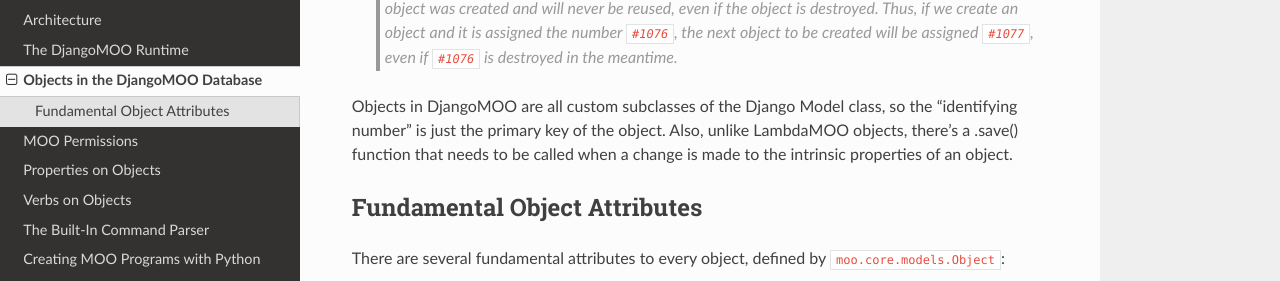
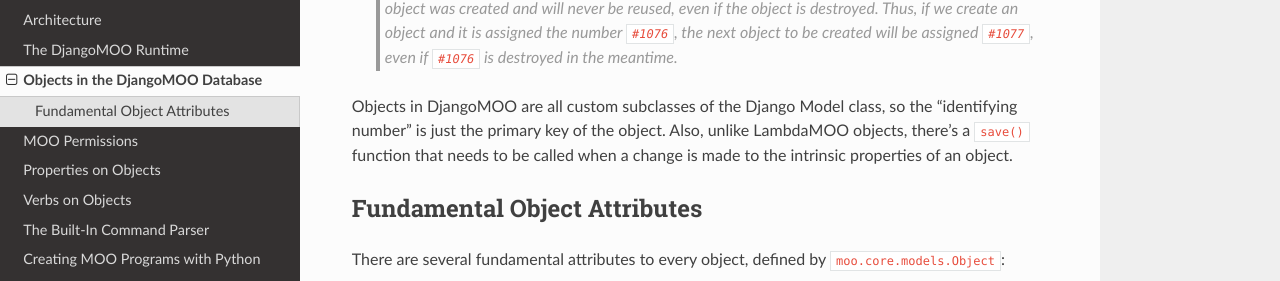
Before and after one commit to bubblehouse/django-moo, a Sphinx documentation site: the page built from docs/source/guide/03_objects.md, in a window 1280 px wide and 900 px high, scrolled down 340 px, cut to the strip 0-453 px from the top of the window. Shown: the part 161-442 px from the top of the strip. Built offline with Sphinx 7.4.7 and the Read the Docs theme 2.0.0, drawn with Linux system fonts in a browser that asks for light colours; pages that are not in the unit, such as notebooks, are missing from menus.

Commit message:
docs: small fix

```diff
--- a/docs/source/guide/03_objects.md
+++ b/docs/source/guide/03_objects.md
@@ -8,7 +8,7 @@
 >
 > The identifying number associated with an object is unique to that object. It was assigned when the object was created and will never be reused, even if the object is destroyed. Thus, if we create an object and it is assigned the number `#1076`, the next object to be created will be assigned `#1077`, even if `#1076` is destroyed in the meantime.
 
-Objects in DjangoMOO are all custom subclasses of the Django Model class, so the "identifying number" is just the primary key of the object. Also, unlike LambdaMOO objects, there's a .save() function that needs to be called when a change is made to the intrinsic properties of an object.
+Objects in DjangoMOO are all custom subclasses of the Django Model class, so the "identifying number" is just the primary key of the object. Also, unlike LambdaMOO objects, there's a `save()` function that needs to be called when a change is made to the intrinsic properties of an object.
 
 ## Fundamental Object Attributes
 
```
